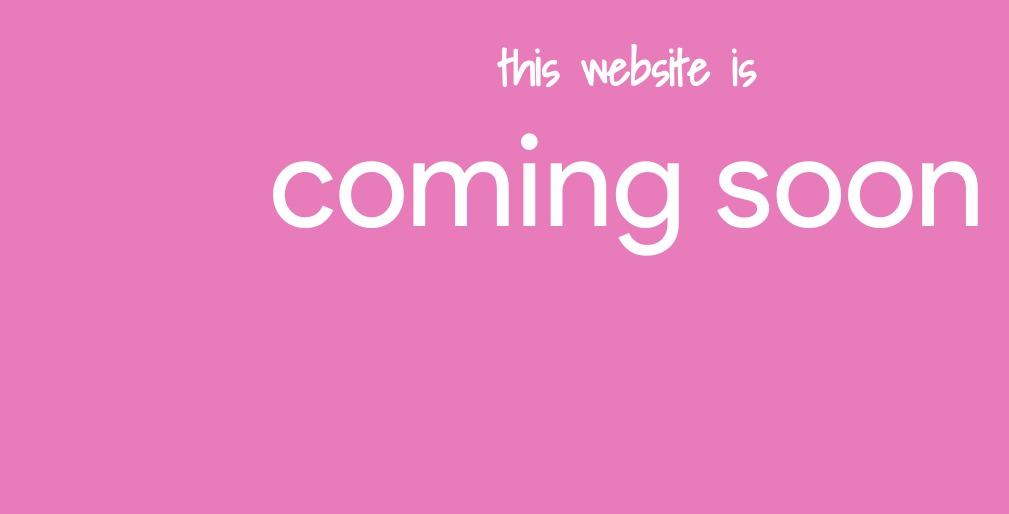
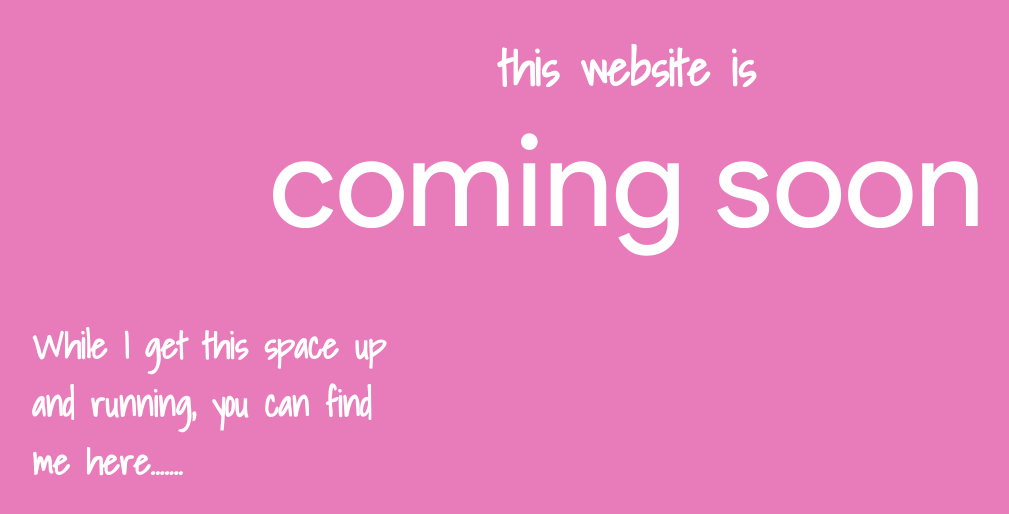
Before and after one commit to rimildeyjsr/Project-Portfolio, a plain HTML site: page index.html in a window 1280 px wide. Shown: the whole page, without its empty margins (13-1022 px from the left). Drawn offline with Linux system fonts and the light colour scheme.

Commit message:
animations complete

```diff
--- a/css/style.css
+++ b/css/style.css
@@ -3,6 +3,7 @@ html, body {
      height: 100%;
      padding: 0;
      margin: 0;
+     overflow-y: hidden;
   }
 body {
     animation: color-animation 50s infinite linear alternate;
--- a/index.html
+++ b/index.html
@@ -55,16 +55,23 @@
   <script src="https://use.fontawesome.com/83638a08d2.js"></script>
   <script>
       $(document).ready(function(){
+          var animationEnd = 'webkitAnimationEnd mozAnimationEnd MSAnimationEnd oanimationend animationend';
+
           $("#heading").addClass("animated slideInUp").css("visibility","visible");
+
           $("#main-heading").delay(2000).css("visibility","visible").typed({
               strings:["^1000coming soon"],
               typeSpeed: 200,
               showCursor: false,
               loop: false,
+              onStringTyped: function(){
+                  $("#content").addClass("animated rollIn").css("visibility","visible").one(animationEnd,function(){
+                      $(".arrow").addClass("animated rollIn").css("visibility","visible").one(animationEnd,function(){
+                          $(".icon").delay(1500).addClass("animated slideInDown").css("visibility","visible");
+                      });
+                  });
+              }
           });
-
-
-
       });
   </script>
 </body>
```
